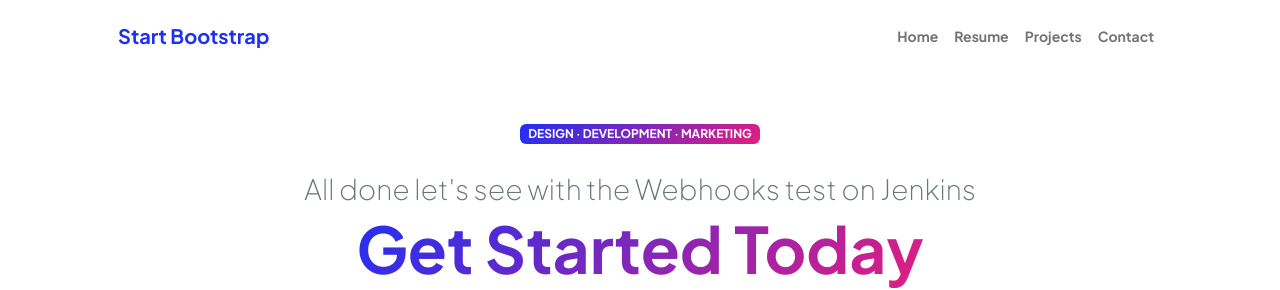
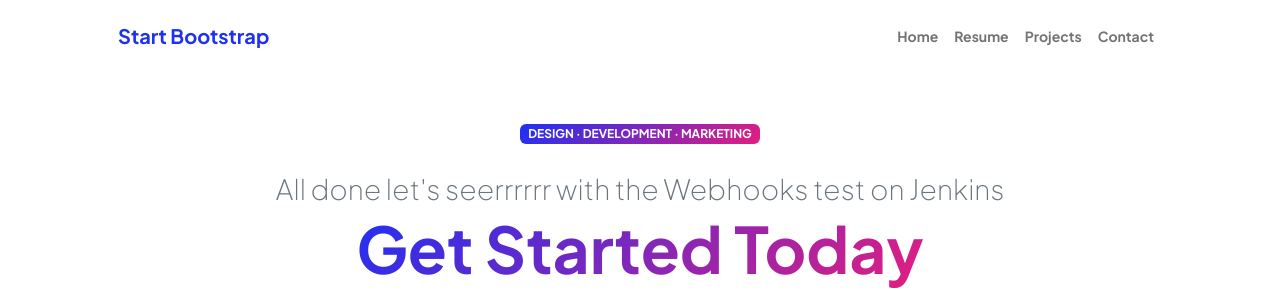
Before and after one commit to monyslim/test-jenkins, a plain HTML site: page index.html in a window 1280 px wide. Shown: the top 290 px of the page. Drawn offline with nearby package versions, Linux system fonts and the light colour scheme.

Commit message:
last commit

```diff
--- a/index.html
+++ b/index.html
@@ -42,7 +42,7 @@
                             <!-- Header text content-->
                             <div class="text-center text-xxl-start">
                                 <div class="badge bg-gradient-primary-to-secondary text-white mb-4"><div class="text-uppercase">Design &middot; Development &middot; Marketing</div></div>
-                                <div class="fs-3 fw-light text-muted">All done let's see with the Webhooks test on Jenkins</div>
+                                <div class="fs-3 fw-light text-muted">All done let's seerrrrrr with the Webhooks test on Jenkins</div>
                                 <h1 class="display-3 fw-bolder mb-5"><span class="text-gradient d-inline">Get Started Today</span></h1>
                                 <div class="d-grid gap-3 d-sm-flex justify-content-sm-center justify-content-xxl-start mb-3">
                                     <a class="btn btn-primary btn-lg px-5 py-3 me-sm-3 fs-6 fw-bolder" href="resume.html">Resume</a>
```
